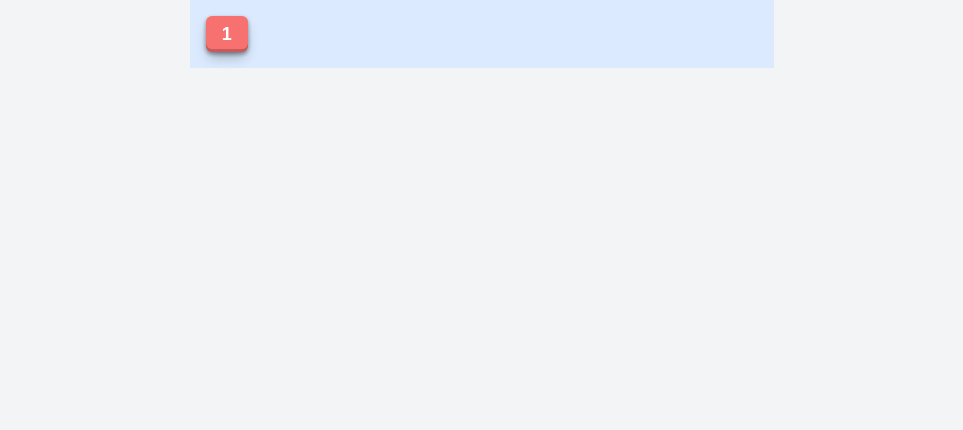
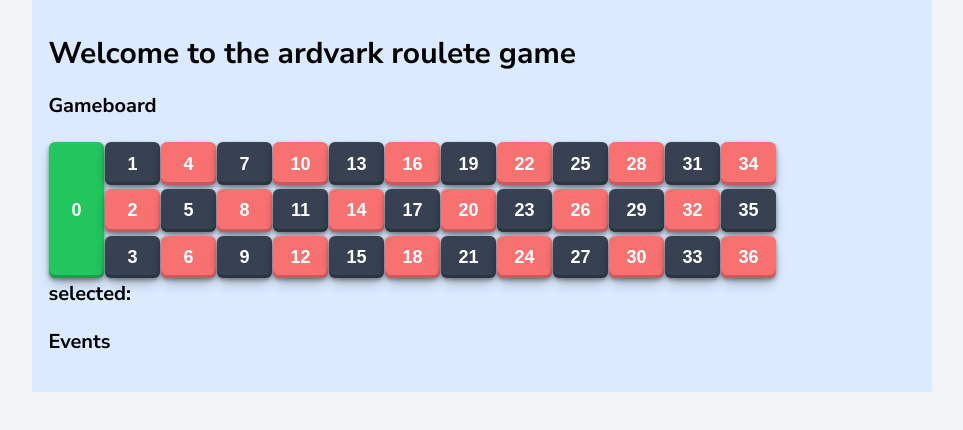
Before and after one commit to adomasgaudi/Aardvark-Roulette, a Vue app: page / in a window 1280 px wide. Shown: the top 430 px of the page, without its empty margins (158-1121 px from the left). Built offline with nearby package versions, Linux system fonts and the light colour scheme; a web font is replaced by a local one.

Commit message:
feat: roulete table comp MN2

```diff
--- /dev/null
+++ b/src/elements/components/ButtonRoulete.vue
@@ -0,0 +1,17 @@
+<script lang="ts" setup>
+const props = defineProps(["color"]);
+
+const redcss = "bg-red-400 hover:bg-red-500";
+const greencss = "bg-green-500 hover:bg-green-600";
+const blackcss = "bg-gray-700 hover:bg-gray-900";
+</script>
+
+<template>
+  <button
+    class="w-[55px] text-center shadowHov_thick text-lg px-4 py-1 font-bold text-white border-none rounded-md mx-[0.5px] my-[2px]"
+    :class="color === 'red' ? redcss : color === 'green' ? greencss : blackcss"
+  >
+    <!---->
+    <slot />
+  </button>
+</template>
--- a/src/elements/components/ContainDiv.vue
+++ b/src/elements/components/ContainDiv.vue
@@ -6,7 +6,7 @@ defineProps(["classout", "classin", "pad"]);
   <main class="flex justify-center min-h-[800px]" :class="classout">
     <div class="container xl:w-[1124px]">
       <div
-        class="px-5 sm:px-[15%] md:px-[20%] lg:px-[22%] xl:px-[24%]"
+        class="px-5 sm:px-[5%] md:px-[5%] lg:px-[10%] xl:px-[10%]"
         :class="pad"
       >
         <div class="flex" :class="classin">
--- /dev/null
+++ b/src/elements/components/RouleteTable.vue
@@ -0,0 +1,35 @@
+<script lang="ts" setup>
+import ButtonRoulete from "../components/ButtonRoulete.vue";
+import { ref } from "vue";
+import { defineEmits } from "vue";
+
+defineProps(["arr"]);
+
+const emit = defineEmits(["select"]);
+
+const selected = ref(null);
+
+const rouleteSelect = (item) => {
+  emit("select", item);
+  // console.log(item);
+  selected.value = item;
+};
+</script>
+
+<template>
+  <div class="flex flex-row">
+    <button-roulete color="green" @click="rouleteSelect('0')">
+      {{ `0` }}
+    </button-roulete>
+    <div class="grid grid-cols-12 h-[140px]">
+      <button-roulete
+        :color="item == '0' ? 'green' : item % 2 ? 'black' : 'red'"
+        v-for="item in arr.slice(1)"
+        :key="item"
+        @click="rouleteSelect(item)"
+      >
+        {{ item }}
+      </button-roulete>
+    </div>
+  </div>
+</template>
--- a/src/elements/views/HomeView.vue
+++ b/src/elements/views/HomeView.vue
@@ -1,16 +1,104 @@
 <script setup lang="ts">
 import ContainDiv from "../components/ContainDiv.vue";
+import { ref } from "vue";
+
+import RouleteTable from "../components/RouleteTable.vue";
+
+const arr = [
+  "0",
+  "1",
+  "2",
+  "3",
+  "4",
+  "5",
+  "6",
+  "7",
+  "8",
+  "9",
+  "10",
+  "11",
+  "12",
+  "13",
+  "14",
+  "15",
+  "16",
+  "17",
+  "18",
+  "19",
+  "20",
+  "21",
+  "22",
+  "23",
+  "24",
+  "25",
+  "26",
+  "27",
+  "28",
+  "29",
+  "30",
+  "31",
+  "32",
+  "33",
+  "34",
+  "35",
+  "36",
+];
+// const arr3 = arr.sort()
+const arr2 = [
+  "0",
+  "1",
+  "4",
+  "7",
+  "10",
+  "13",
+  "16",
+  "19",
+  "22",
+  "25",
+  "28",
+  "31",
+  "34",
+  "2",
+  "5",
+  "8",
+  "11",
+  "14",
+  "17",
+  "20",
+  "23",
+  "26",
+  "29",
+  "32",
+  "35",
+  "3",
+  "6",
+  "9",
+  "12",
+  "15",
+  "18",
+  "21",
+  "24",
+  "27",
+  "30",
+  "33",
+  "36",
+];
+
+const selected = ref(null);
+
+const selectNumber = (item) => {
+  selected.value = item;
+};
 </script>
 
 <template>
   <contain-div classin="bg-blue-100" classout="bg-gray-100">
     <div class="text-xl font-bold fadeInUp p-4">
-      <button
-        class="shadow_thick text-lg bg-red-400 px-4 py-1 font-bold text-white border-none rounded-md"
-      >
-        <!---->
-        1
-      </button>
+      <h1 class="text-3xl">Welcome to the ardvark roulete game</h1>
+      <p>Gameboard</p>
+      <roulete-table :arr="arr2" @select="selectNumber" />
+      <div>selected: {{ selected }}</div>
+      <p>Events</p>
     </div>
   </contain-div>
 </template>
```
